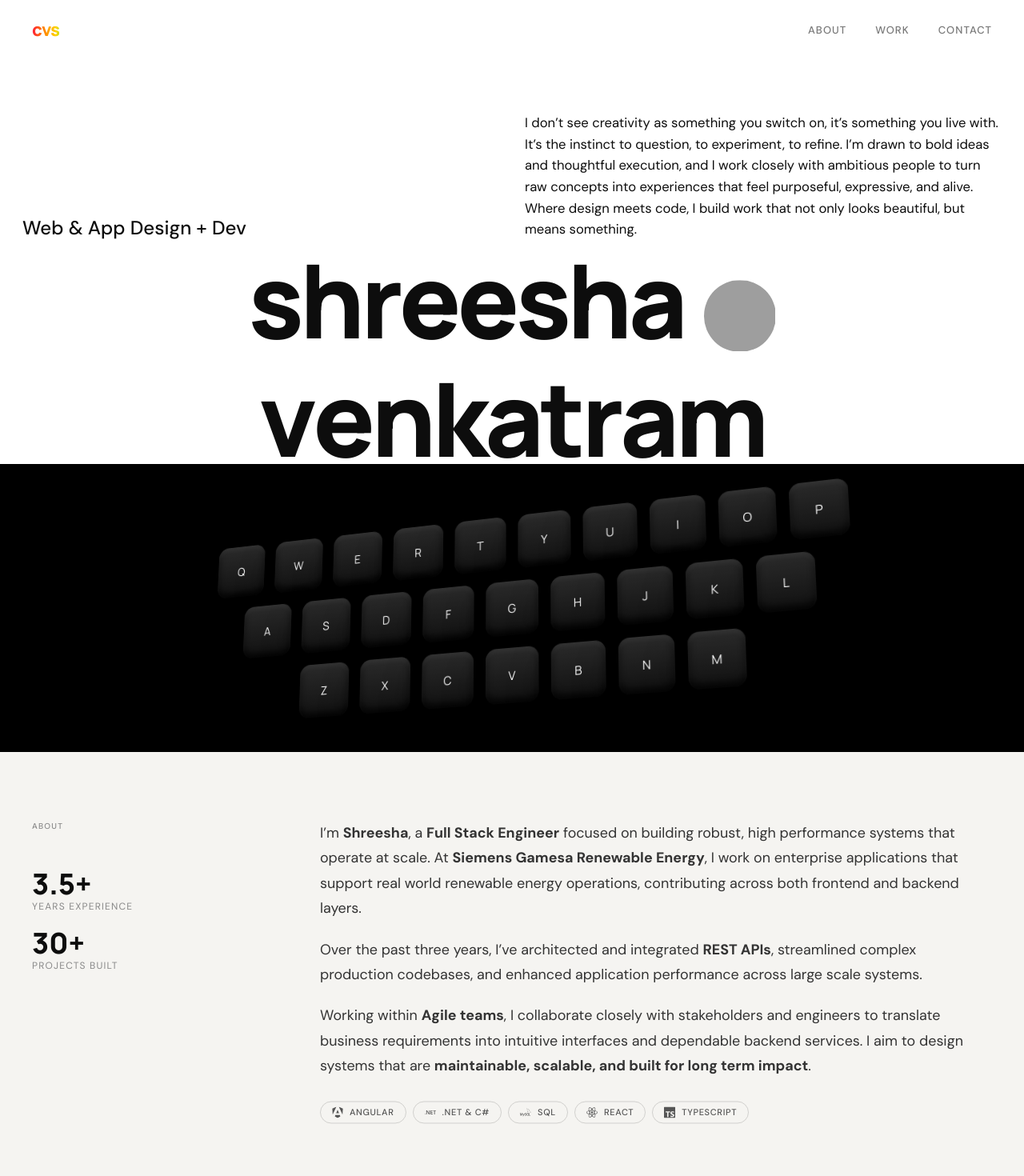
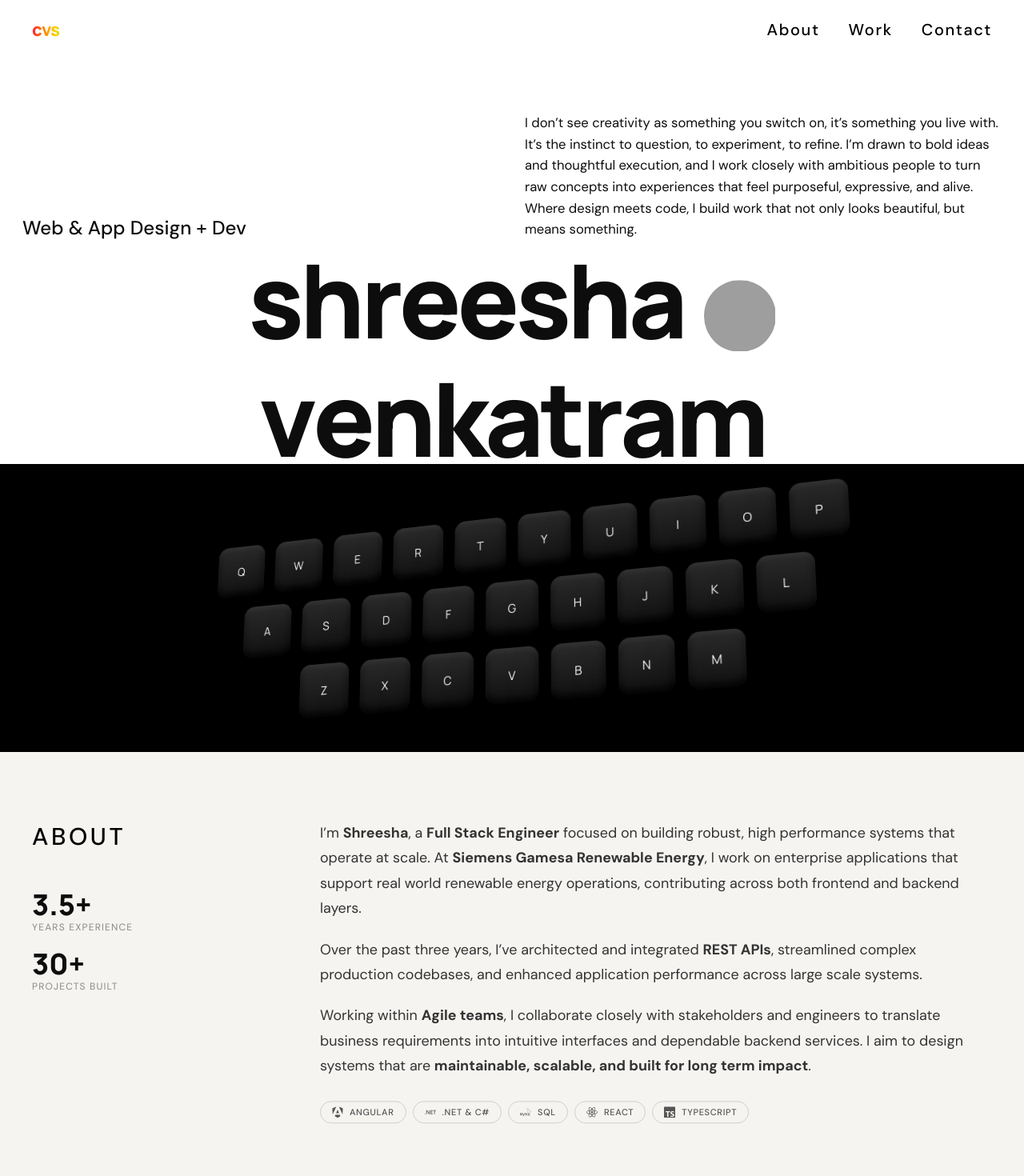
Before and after one commit to Shreesha99/shreesha-portfolio, a React (Create React App) app: page / in a window 1280 px wide. Shown: the top 1470 px of the page at 80% size. Built offline with nearby package versions, Linux system fonts and the light colour scheme; grey boxes are pictures that could not be loaded.

Commit message:
update App.jsx and styles.css

```diff
--- a/src/App.jsx
+++ b/src/App.jsx
@@ -311,15 +311,15 @@ function Navbar({ visible }) {
 
       <nav className={`nav-links ${open ? "open" : ""}`}>
         <button onClick={() => handleScroll("#about")} className="nav-link">
-          ABOUT
+          About
         </button>
 
         <button onClick={() => handleScroll("#work")} className="nav-link">
-          WORK
+          Work
         </button>
 
         <button onClick={() => handleScroll("#contact")} className="nav-link">
-          CONTACT
+          Contact
         </button>
       </nav>
 
@@ -415,6 +415,7 @@ const projects = [
     desc: "Built high fidelity recreations of modern platforms to master UI systems and scalable component systems.",
     image: "https://storage.googleapis.com/shreesha/projects/clone.png",
     link: "https://github.com/Shreesha99",
+    alt: "Screenshot of clone applications project showcasing various UI components and layouts inspired by popular platforms.",
   },
   {
     num: "02",
@@ -424,6 +425,7 @@ const projects = [
     desc: "Interactive portfolio built with advanced motion and UI micro interactions.",
     image: "https://storage.googleapis.com/shreesha/projects/port.png",
     link: "https://www.cvshreesha.in/",
+    alt: "Screenshot of personal portfolio project showcasing a clean, modern design with interactive elements and smooth animations.",
   },
   {
     num: "03",
@@ -433,6 +435,7 @@ const projects = [
     desc: "SaaS experiments exploring workflow systems and automation.",
     image: "https://storage.googleapis.com/shreesha/projects/POS.jpg",
     link: "https://elysium-pos.vercel.app/",
+    alt: "Screenshot of SaaS product experiment showcasing a sleek dashboard interface with various workflow automation features and data visualizations.",
   },
   {
     num: "04",
@@ -442,6 +445,7 @@ const projects = [
     desc: "Architecting intelligent POS ecosystem with scalable backend.",
     image: "https://storage.googleapis.com/shreesha/projects/elysium.png",
     link: "https://the-elysium-project.in",
+    alt: "Screenshot of The Elysium Project showcasing an intelligent POS ecosystem with a user-friendly interface, real-time analytics, and seamless integration of various business operations.",
   },
 ];
 
@@ -453,13 +457,13 @@ function Keyboard3D() {
   ];
 
   const techMap = {
-    R: <SiReact color="#61DAFB" />,
-    T: <SiTypescript color="#3178C6" />,
-    A: <SiAngular color="#DD0031" />,
-    S: <SiMysql color="#4479A1" />,
-    D: <SiDotnet color="#512BD4" />,
-    N: <SiNextdotjs color="#0070F3" />,
-    J: <SiJira color="#0052CC" />,
+    R: <SiReact color="#61DAFB" aria-hidden="true" />,
+    T: <SiTypescript color="#3178C6" aria-hidden="true" />,
+    A: <SiAngular color="#DD0031" aria-hidden="true" />,
+    S: <SiMysql color="#4479A1" aria-hidden="true" />,
+    D: <SiDotnet color="#512BD4" aria-hidden="true" />,
+    N: <SiNextdotjs color="#0070F3" aria-hidden="true" />,
+    J: <SiJira color="#0052CC" aria-hidden="true" />,
   };
   return (
     <div className="keyboard-wrapper">
@@ -633,7 +637,7 @@ function FloatingPreview({ image, x, y, visible }) {
       }}
       transition={{ duration: 0.25 }}
     >
-      <img src={image} alt="" />
+      <img src={image} alt="Floating preview image for selected work section" />
     </motion.div>
   );
 }
@@ -741,7 +745,7 @@ function Works() {
   return (
     <section className="works-section" id="work">
       <div className="section-header">
-        <span className="section-label">SELECTED WORK</span>
+        <span className="section-label">Selected Work</span>
       </div>
 
       <div className="works-list">
@@ -991,8 +995,9 @@ function Contact() {
             target="_blank"
             rel="noopener noreferrer"
             className="footer-social"
+            aria-label="Shreesha Venkatram GitHub Profile"
           >
-            <Github size={30} />
+            <Github size={30} aria-hidden="true" />
           </a>
 
           <a
@@ -1000,8 +1005,9 @@ function Contact() {
             target="_blank"
             rel="noopener noreferrer"
             className="footer-social"
+            aria-label="Shreesha Venkatram LinkedIn Profile"
           >
-            <Linkedin size={30} />
+            <Linkedin size={30} aria-hidden="true" />
           </a>
 
           <a
@@ -1009,16 +1015,18 @@ function Contact() {
             className="footer-social"
             target="_blank"
             rel="noopener noreferrer"
+            aria-label="Shreesha Venkatram HackerRank Profile"
           >
-            <SiHackerrank size={30} />
+            <SiHackerrank size={30} aria-hidden="true" />
           </a>
           <a
             href="https://www.instagram.com/shreesha_venkatram/"
             className="footer-social"
             target="_blank"
             rel="noopener noreferrer"
+            aria-label="Shreesha Venkatram Instagram Profile"
           >
-            <Instagram size={30} />
+            <Instagram size={30} aria-hidden="true" />
           </a>
         </div>
         <div className="footer-name-wrap">
@@ -1061,14 +1069,14 @@ export default function App() {
 
       {!loaded && <NamePreloader onDone={() => setLoaded(true)} />}
 
-      <div className="page">
+      <main className="page">
         <Navbar visible={loaded} />
         <Hero visible={loaded} />
         <About />
         <ResumeSection />
         <Works />
         <Contact />
-      </div>
+      </main>
     </>
   );
 }
--- a/src/styles.css
+++ b/src/styles.css
@@ -195,10 +195,10 @@ button {
   background: none;
   border: none;
   font-family: var(--font-body);
-  font-size: 13px;
+  font-size: 20px;
   font-weight: 500;
   letter-spacing: 0.08em;
-  color: #777;
+  color: #000;
   cursor: none;
   transition: color 0.25s ease;
 }
@@ -386,11 +386,10 @@ button {
 }
 
 .section-label {
-  font-size: 10px;
+  font-size: 30px;
   font-weight: 500;
   letter-spacing: 0.12em;
-  color: var(--gray);
-  text-transform: uppercase;
+  color: #000;
 }
 
 .works-list {
```
